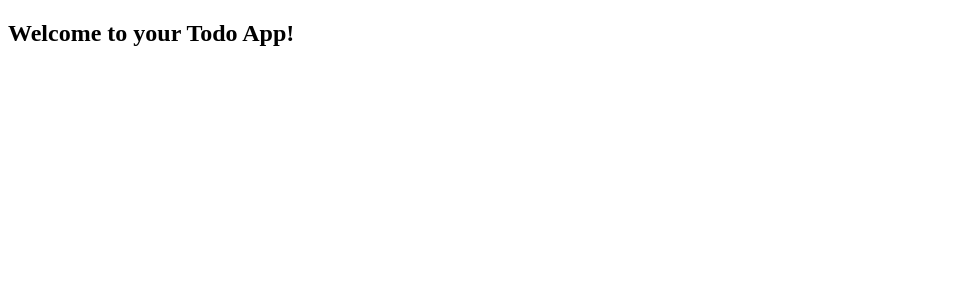
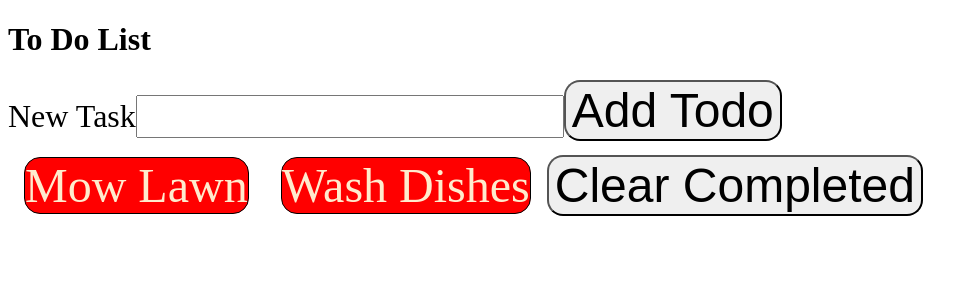
Before and after one commit to bloominstituteoftechnology/web-module-project-class-components, a React (Create React App) app: page / in a window 1280 px wide. Shown: the top 300 px of the page, without its empty margins (0-978 px from the left). Built offline with nearby package versions, Linux system fonts and the light colour scheme; the HTML template or start-up script is replaced by a standard one.

Commit message:
MVP achieved, ready for turn-in

```diff
--- a/src/App.js
+++ b/src/App.js
@@ -1,13 +1,63 @@
 import React from 'react';
+import './components/Todo.css'
+import { TodoList } from './components/TodoList'
 
 class App extends React.Component {
+  constructor() {
+    super();
+    this.state = {todos: [
+      {
+        name: "Mow Lawn",
+        id: 0,
+        completed: false
+      },{
+        name: "Wash Dishes",
+        id: 1,
+        completed: false
+      }
+    ]}
+  }
   // you will need a place to store your state in this component.
   // design `App` to be the parent component of your application.
   // this component is going to take care of state, and any change handlers you need to work with your state
+
+  addTodo = (name) => {
+    const neoTodo = [...this.state.todos, {
+      name: name,
+      id: Date.now(),
+      completed: false
+    }]
+    this.setState({todos: neoTodo});
+  }
+
+  removeCompleted = () => {
+    const neoTodo = this.state.todos.filter(item => {
+        return (item.completed === false);
+    })
+    this.setState({todos: neoTodo});
+  }
+
+  toggleItem = (target) => {
+    const neoTodo = this.state.todos.map((item) => {
+      if (parseInt(item.id) === parseInt(target) ) {
+        return {
+          ...item, completed: !item.completed
+        }
+      } else {
+        return item;
+      }
+    });
+
+    this.setState({ ...this.state,
+      todos: neoTodo
+    });
+  }
+
   render() {
     return (
       <div>
-        <h2>Welcome to your Todo App!</h2>
+        <TodoList todos={this.state.todos} todoClick={this.toggleItem}
+        addClick={this.addTodo} clear={this.removeCompleted}/>
       </div>
     );
   }
--- a/src/components/Todo.css
+++ b/src/components/Todo.css
@@ -0,0 +1,34 @@
+label {
+    font-size: 2rem;
+}
+
+.completed {
+    text-decoration: line-through;
+}
+
+.neoTodo {
+    font-size: 2rem;
+}
+
+.todo {
+    background-color: red;
+    font-size: 3rem;
+    color: blanchedalmond;
+    border-radius: 1rem;
+    border: 1px solid black;
+    display: inline-block;
+    margin: 1rem;
+}
+
+.todo-display {
+    margin: 1rem auto;
+    display: flex;
+    flex-flow: row wrap;
+    align-items: center;
+    justify-content: space-around;
+}
+
+.button-clear, .button-todo-add {
+    font-size: 3rem;
+    border-radius: 1rem;
+}
--- a/src/components/Todo.js
+++ b/src/components/Todo.js
@@ -0,0 +1,24 @@
+import React from 'react'
+
+class Todo extends React.Component {
+    handleClick = (event) => {
+        event.preventDefault();
+        this.props.onClick(this.props.todo.id);
+    }
+
+
+    render() {
+        const neoClass = this.props.todo.completed?"todo completed": "todo";
+
+        return (
+            <div id={this.props.todo.id} className={neoClass}
+                onClick={this.handleClick}>
+                {this.props.todo.name}
+            </div>
+        )
+    }
+}
+
+export {
+    Todo
+}
--- a/src/components/TodoList.js
+++ b/src/components/TodoList.js
@@ -1,2 +1,39 @@
-// your components will all go in this `component` directory.
-// feel free to change this component.js into TodoList.js
+import React from 'react'
+import { Todo } from './Todo'
+
+class TodoList extends React.Component {
+    clearThis = (event) => {
+        event.preventDefault();
+        this.props.clear();
+    }
+
+    handleChange = (event) => {
+        event.preventDefault();
+        this.props.addClick(document.getElementById("neoTodo").value);
+        document.getElementById("neoTodo").value = "";
+    }
+
+    render() {
+        return (
+            <div id="todo-list">
+                <h1>To Do List</h1>
+                <label htmlFor="neoTodo">New Task
+                    <input id="neoTodo" className="neoTodo" type="text" />
+                    <button id="button-add-todo" className="btn button-todo-add" onClick={this.handleChange}>Add Todo</button>
+                </label>
+                <div id="todo-display">
+                    {this.props.todos.map(todo => (
+                        <Todo key={todo.id} todo={todo} onClick={this.props.todoClick}/>
+                    ))}
+                    <button id="button-clear" className="btn button-clear"
+                        onClick={this.clearThis}>
+                        Clear Completed
+                    </button>
+                </div>
+            </div>
+    )}
+}
+
+export {
+    TodoList
+}
```
Also changed, not shown: 2 other files (tests, documents, lock files or other folders).
